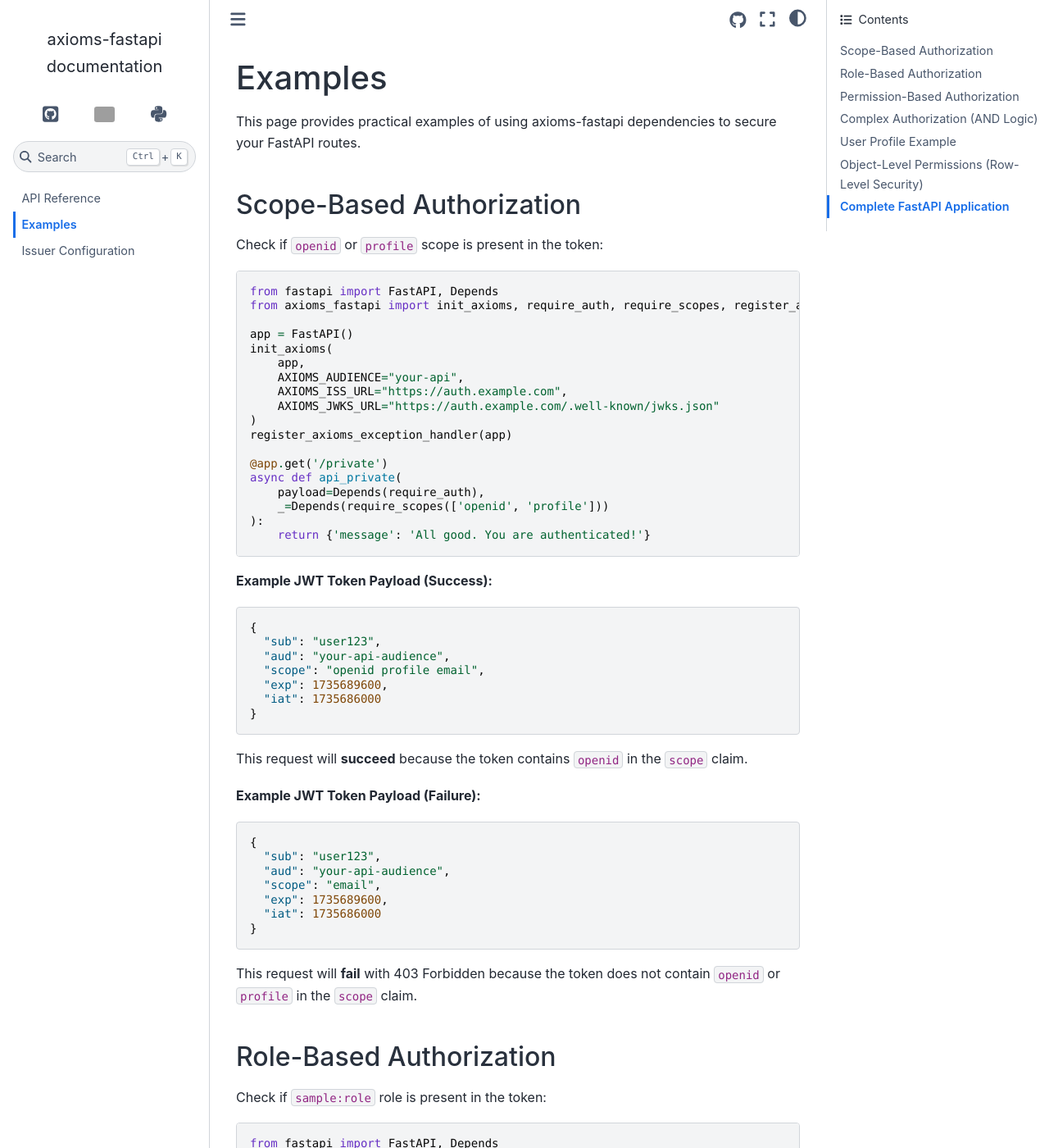
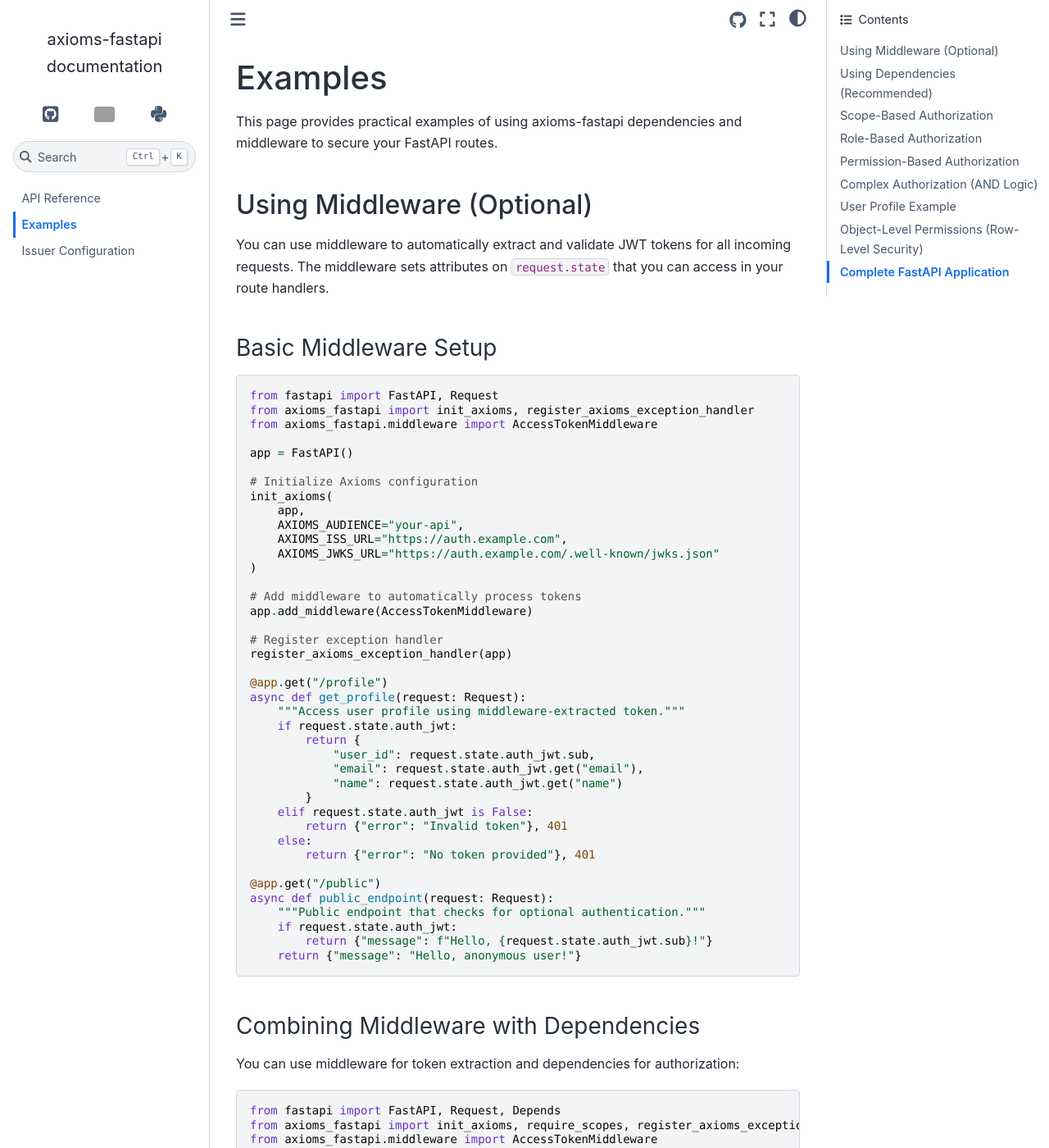
Before and after one commit to abhishektiwari/axioms-fastapi, a Sphinx documentation site: the page built from docs/examples.rst, in a window 1280 px wide and 1400 px high. Shown: the whole window at 82% size. Built offline with Sphinx 7.4.7 and the Sphinx Book theme 1.1.4, drawn with Linux system fonts in a browser that asks for light colours; some of the changed text lies outside the part shown; grey boxes are pictures that could not be loaded.

Commit message:
Updated docs

```diff
--- a/docs/examples.rst
+++ b/docs/examples.rst
@@ -1,7 +1,94 @@
 Examples
 ========
 
-This page provides practical examples of using axioms-fastapi dependencies to secure your FastAPI routes.
+This page provides practical examples of using axioms-fastapi dependencies and middleware to secure your FastAPI routes.
+
+Using Middleware (Optional)
+----------------------------
+
+You can use middleware to automatically extract and validate JWT tokens for all incoming requests. The middleware sets attributes on ``request.state`` that you can access in your route handlers.
+
+Basic Middleware Setup
+^^^^^^^^^^^^^^^^^^^^^^^
+
+.. code-block:: python
+
+   from fastapi import FastAPI, Request
+   from axioms_fastapi import init_axioms, register_axioms_exception_handler
+   from axioms_fastapi.middleware import AccessTokenMiddleware
+
+   app = FastAPI()
+
+   # Initialize Axioms configuration
+   init_axioms(
+       app,
+       AXIOMS_AUDIENCE="your-api",
+       AXIOMS_ISS_URL="https://auth.example.com",
+       AXIOMS_JWKS_URL="https://auth.example.com/.well-known/jwks.json"
+   )
+
+   # Add middleware to automatically process tokens
+   app.add_middleware(AccessTokenMiddleware)
+
+   # Register exception handler
+   register_axioms_exception_handler(app)
+
+   @app.get("/profile")
+   async def get_profile(request: Request):
+       """Access user profile using middleware-extracted token."""
+       if request.state.auth_jwt:
+           return {
+               "user_id": request.state.auth_jwt.sub,
+               "email": request.state.auth_jwt.get("email"),
+               "name": request.state.auth_jwt.get("name")
+           }
+       elif request.state.auth_jwt is False:
+           return {"error": "Invalid token"}, 401
+       else:
+           return {"error": "No token provided"}, 401
+
+   @app.get("/public")
+   async def public_endpoint(request: Request):
+       """Public endpoint that checks for optional authentication."""
+       if request.state.auth_jwt:
+           return {"message": f"Hello, {request.state.auth_jwt.sub}!"}
+       return {"message": "Hello, anonymous user!"}
+
+Combining Middleware with Dependencies
+^^^^^^^^^^^^^^^^^^^^^^^^^^^^^^^^^^^^^^^
+
+You can use middleware for token extraction and dependencies for authorization:
+
+.. code-block:: python
+
+   from fastapi import FastAPI, Request, Depends
+   from axioms_fastapi import init_axioms, require_scopes, register_axioms_exception_handler
+   from axioms_fastapi.middleware import AccessTokenMiddleware
+
+   app = FastAPI()
+   init_axioms(
+       app,
+       AXIOMS_AUDIENCE="your-api",
+       AXIOMS_ISS_URL="https://auth.example.com"
+   )
+   app.add_middleware(AccessTokenMiddleware)
+   register_axioms_exception_handler(app)
+
+   @app.get("/admin")
+   async def admin_endpoint(
+       request: Request,
+       _=Depends(require_scopes(["admin"]))
+   ):
+       """Middleware extracts token, dependency checks scope."""
+       return {
+           "message": "Admin access granted",
+           "user": request.state.auth_jwt.sub
+       }
+
+Using Dependencies (Recommended)
+---------------------------------
+
+For most use cases, using dependencies provides better control and follows FastAPI patterns.
 
 Scope-Based Authorization
 --------------------------
```
Also changed, not shown: README.md (+51 -0 lines), docs/index.rst (+56 -0 lines).
